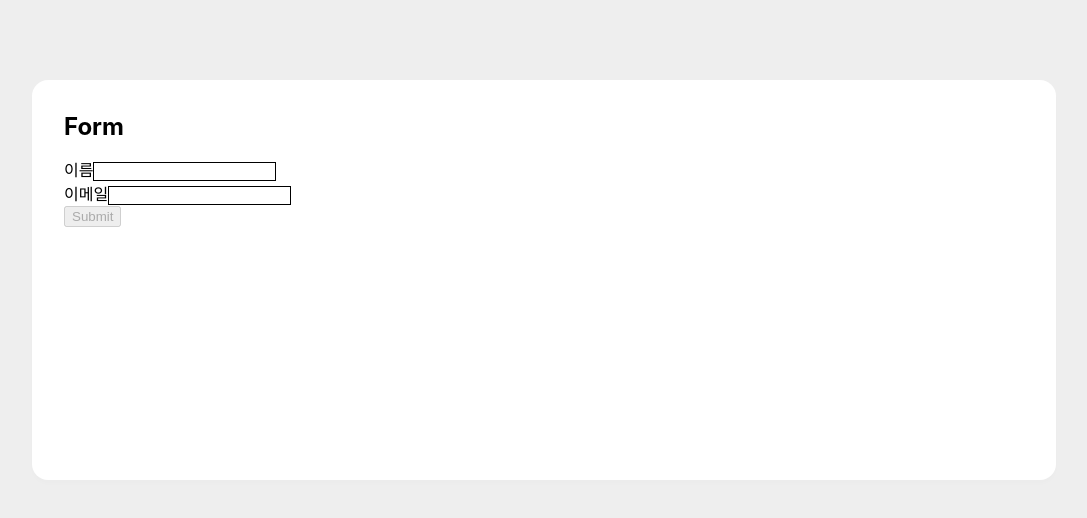
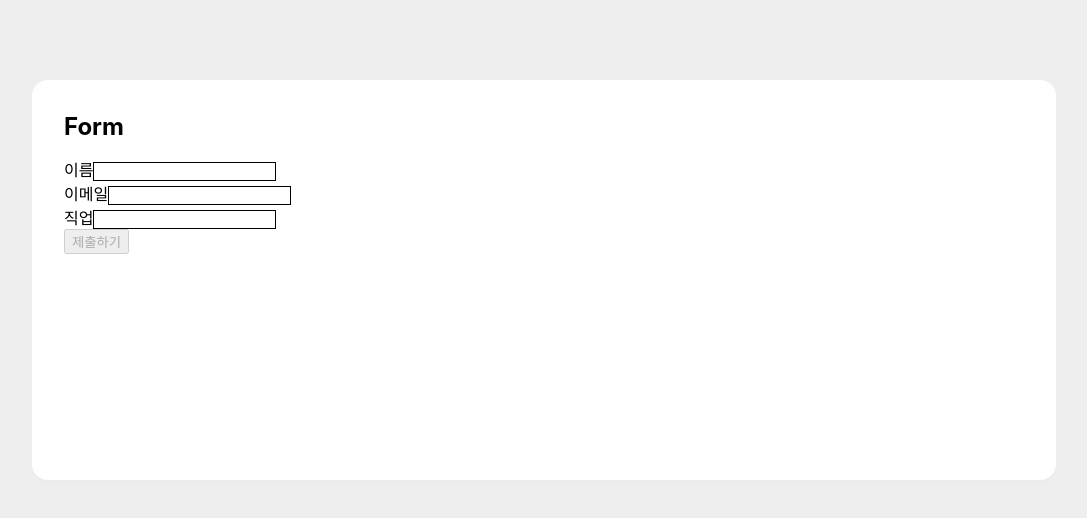
Before and after one commit to eunjios/simple-form, a React (Create React App) app: page / in a window 1280 px wide. Shown: the top 518 px of the page, without its empty margins (96-1183 px from the left). Built offline with nearby package versions, Linux system fonts and the light colour scheme; the HTML template or start-up script is replaced by a standard one.

Commit message:
feat: three inputs form

```diff
--- a/src/App.js
+++ b/src/App.js
@@ -1,12 +1,13 @@
 /** @jsxImportSource @emotion/react */
-import SimpleInput from './components/SimpleInput';
+import Form from './components/Form';
+// import SimpleInput from './components/SimpleInput';
 import { card, center } from './styles/app-style';
 
 function App() {
   return (
     <div css={[card, center]}>
       <h2>Form</h2>
-      <SimpleInput />
+      <Form />
     </div>
   );
 }
--- /dev/null
+++ b/src/components/Form.js
@@ -0,0 +1,117 @@
+/** @jsxImportSource @emotion/react */
+import useForm from '../hooks/use-form';
+import {
+  buttonStyle,
+  errorStyle,
+  inputStyle,
+} from '../styles/simple-input-style';
+
+const Form = () => {
+  const nameReg = /^[가-힣]{2,4}$/;
+  const emailReg =
+    /^([\w-]+(?:\.[\w-]+)*)@((?:[\w-]+\.)*\w[\w-]{0,66})\.([a-z]{2,6}(?:\.[a-z]{2})?)$/;
+  const jobReg = /^[가-힣]+$/;
+
+  const {
+    enteredInput: enteredName,
+    isEnteredValid: isNameValid,
+    isInputInvalid: isNameInvalid,
+    inputChangeHandler: nameChangeHandler,
+    inputBlurHandler: nameBlurHandler,
+    cleanUp: cleanUpName,
+  } = useForm(nameReg);
+
+  const {
+    enteredInput: enteredEmail,
+    isEnteredValid: isEmailValid,
+    isInputInvalid: isEmailInvalid,
+    inputChangeHandler: emailChangeHandler,
+    inputBlurHandler: emailBlurHandler,
+    cleanUp: cleanUpEmail,
+  } = useForm(emailReg);
+
+  const {
+    enteredInput: enteredJob,
+    isEnteredValid: isJobValid,
+    isInputInvalid: isJobInvalid,
+    inputChangeHandler: jobChangeHandler,
+    inputBlurHandler: jobBlurHandler,
+    cleanUp: cleanUpJob,
+  } = useForm(jobReg);
+
+  let isFormValid = false;
+  if (isNameValid && isEmailValid && isJobValid) {
+    isFormValid = true;
+  }
+
+  const formSubmitHandler = (event) => {
+    event.preventDefault();
+    cleanUpName();
+    cleanUpEmail();
+    cleanUpJob();
+  };
+
+  return (
+    <form onSubmit={formSubmitHandler}>
+      <div>
+        <label htmlFor="name">이름</label>
+        <input
+          id="name"
+          type="text"
+          value={enteredName}
+          onChange={nameChangeHandler}
+          onBlur={nameBlurHandler}
+          css={inputStyle(isNameInvalid)}
+        />
+        {isNameInvalid && (
+          <span css={errorStyle(isNameInvalid)}>
+            INVALID!!
+          </span>
+        )}
+      </div>
+      <div>
+        <label htmlFor="email">이메일</label>
+        <input
+          id="email"
+          type="email"
+          value={enteredEmail}
+          onChange={emailChangeHandler}
+          onBlur={emailBlurHandler}
+          css={inputStyle(isEmailInvalid)}
+        />
+        {isEmailInvalid && (
+          <span css={errorStyle(isEmailInvalid)}>
+            INVALID!!
+          </span>
+        )}
+      </div>
+      <div>
+        <label htmlFor="job">직업</label>
+        <input
+          id="job"
+          type="text"
+          value={enteredJob}
+          onChange={jobChangeHandler}
+          onBlur={jobBlurHandler}
+          css={inputStyle(isJobInvalid)}
+        />
+        {isJobInvalid && (
+          <span css={errorStyle(isJobInvalid)}>
+            INVALID!!
+          </span>
+        )}
+      </div>
+      <div>
+        <button
+          disabled={!isFormValid}
+          css={buttonStyle(!isFormValid)}
+        >
+          제출하기
+        </button>
+      </div>
+      {isFormValid && <div>VALID</div>}
+    </form>
+  );
+};
+
+export default Form;
--- /dev/null
+++ b/src/hooks/use-form.js
@@ -0,0 +1,33 @@
+import { useState } from 'react';
+
+const useForm = (regex) => {
+  const [enteredInput, setEnteredInput] = useState('');
+  const [isTouched, setIsTouched] = useState(false);
+
+  const isEnteredValid = regex.test(enteredInput);
+  const isInputInvalid = !isEnteredValid && isTouched;
+
+  const inputChangeHandler = (event) => {
+    setEnteredInput(event.target.value);
+  };
+
+  const inputBlurHandler = (event) => {
+    setIsTouched(true);
+  };
+
+  const cleanUp = () => {
+    setEnteredInput('');
+    setIsTouched(false);
+  };
+
+  return {
+    enteredInput,
+    isEnteredValid,
+    isInputInvalid,
+    inputChangeHandler,
+    inputBlurHandler,
+    cleanUp,
+  };
+};
+
+export default useForm;
```
